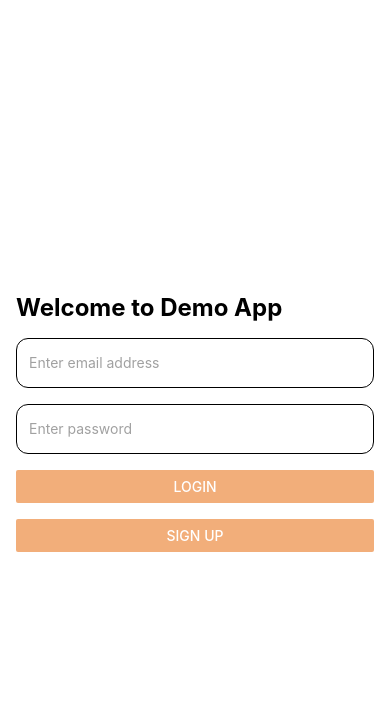
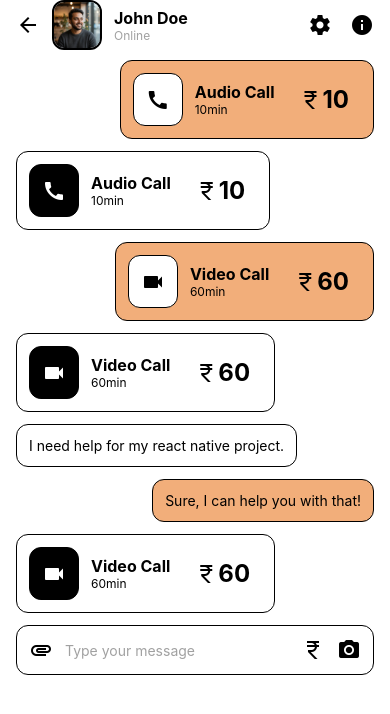
Before and after one commit to brijeshkumar-chavda/DemoApp, a React Native app: screen / in a window 390 px wide. Both pictures are taken after a click on the button "LOGIN". Shown: the top 714 px of the page. Built offline with nearby package versions, Linux system fonts and the light colour scheme.

Commit message:
feat: add react navigation and integrate navigation into login button to chat screen

```diff
--- a/App.tsx
+++ b/App.tsx
@@ -1,17 +1,11 @@
-import { StatusBar, useColorScheme } from 'react-native';
 import { SafeAreaProvider } from 'react-native-safe-area-context';
 
-import LoginScreen from './src/screens/LoginScreen';
-import ChatScreen from './src/screens/ChatScreen';
+import Navigation from './src/navigation';
 
 function App() {
-  const isDarkMode = useColorScheme() === 'dark';
-
   return (
     <SafeAreaProvider>
-      <StatusBar barStyle={isDarkMode ? 'light-content' : 'dark-content'} />
-      <LoginScreen />
-      {/* <ChatScreen /> */}
+      <Navigation />
     </SafeAreaProvider>
   );
 }
--- a/src/components/UserHeader/index.tsx
+++ b/src/components/UserHeader/index.tsx
@@ -1,14 +1,19 @@
-import { Image, Text, View } from 'react-native';
+import { Image, Text, View, TouchableOpacity } from 'react-native';
 import MaterialIcons from 'react-native-vector-icons/MaterialIcons';
+import { useNavigation } from '@react-navigation/native';
 import { colors } from '../../constants/colors';
 import { styles } from './styles';
 
 const UserHeader = () => {
+  const navigation = useNavigation();
   return (
     <View style={styles.container}>
-      <View style={styles.backButtonContainer}>
+      <TouchableOpacity
+        onPress={() => navigation.goBack()}
+        style={styles.backButtonContainer}
+      >
         <MaterialIcons name="arrow-back" size={24} color={colors.black} />
-      </View>
+      </TouchableOpacity>
       <Image
         source={require('../../assets/images/user_image.png')}
         style={styles.userImage}
--- /dev/null
+++ b/src/navigation/index.tsx
@@ -0,0 +1,34 @@
+import { createStaticNavigation } from '@react-navigation/native';
+import { createNativeStackNavigator } from '@react-navigation/native-stack';
+
+import LoginScreen from '../screens/LoginScreen';
+import ChatScreen from '../screens/ChatScreen';
+import SignUpScreen from '../screens/SignUpScreen';
+
+const RootStack = createNativeStackNavigator({
+  initialRouteName: 'LoginScreen',
+  screens: {
+    LoginScreen: {
+      screen: LoginScreen,
+      options: {
+        headerShown: false,
+      },
+    },
+    SignUpScreen: {
+      screen: SignUpScreen,
+      options: {
+        headerShown: false,
+      },
+    },
+    ChatScreen: {
+      screen: ChatScreen,
+      options: {
+        headerShown: false,
+      },
+    },
+  },
+});
+
+const Navigation = createStaticNavigation(RootStack);
+
+export default Navigation;
--- a/src/screens/LoginScreen/index.tsx
+++ b/src/screens/LoginScreen/index.tsx
@@ -3,10 +3,12 @@ import { View, Button, Text } from 'react-native';
 import { styles } from './styles';
 import { TextInput } from 'react-native';
 import { colors } from '../../constants/colors';
+import { useNavigation } from '@react-navigation/native';
 
 const LoginScreen = () => {
   const [email, setEmail] = useState('');
   const [password, setPassword] = useState('');
+  const navigation = useNavigation<any>();
 
   return (
     <View style={styles.container}>
@@ -25,9 +27,17 @@ const LoginScreen = () => {
         style={styles.textInput}
         placeholderTextColor={colors.placeholder}
       />
-      <Button title="Login" onPress={() => {}} color={colors.accentColor} />
+      <Button
+        title="Login"
+        onPress={() => navigation.navigate('ChatScreen')}
+        color={colors.accentColor}
+      />
       <View style={styles.buttonSpacer}>
-        <Button title="Sign Up" onPress={() => {}} color={colors.accentColor} />
+        <Button
+          title="Sign Up"
+          onPress={() => navigation.navigate('SignUpScreen')}
+          color={colors.accentColor}
+        />
       </View>
     </View>
   );
--- a/src/screens/SignupScreen/index.tsx
+++ b/src/screens/SignUpScreen/index.tsx
@@ -2,7 +2,7 @@ import React from 'react';
 import { View, Text } from 'react-native';
 import { styles } from './styles';
 
-const SignupScreen = () => {
+const SignUpScreen = () => {
   return (
     <View style={styles.container}>
       <Text style={styles.text}>Signup Screen</Text>
@@ -10,4 +10,4 @@ const SignupScreen = () => {
   );
 };
 
-export default SignupScreen;
+export default SignUpScreen;
```
Also changed, not shown: src/screens/SignUpScreen/styles.ts (renamed from src/screens/SignupScreen/styles.ts).
